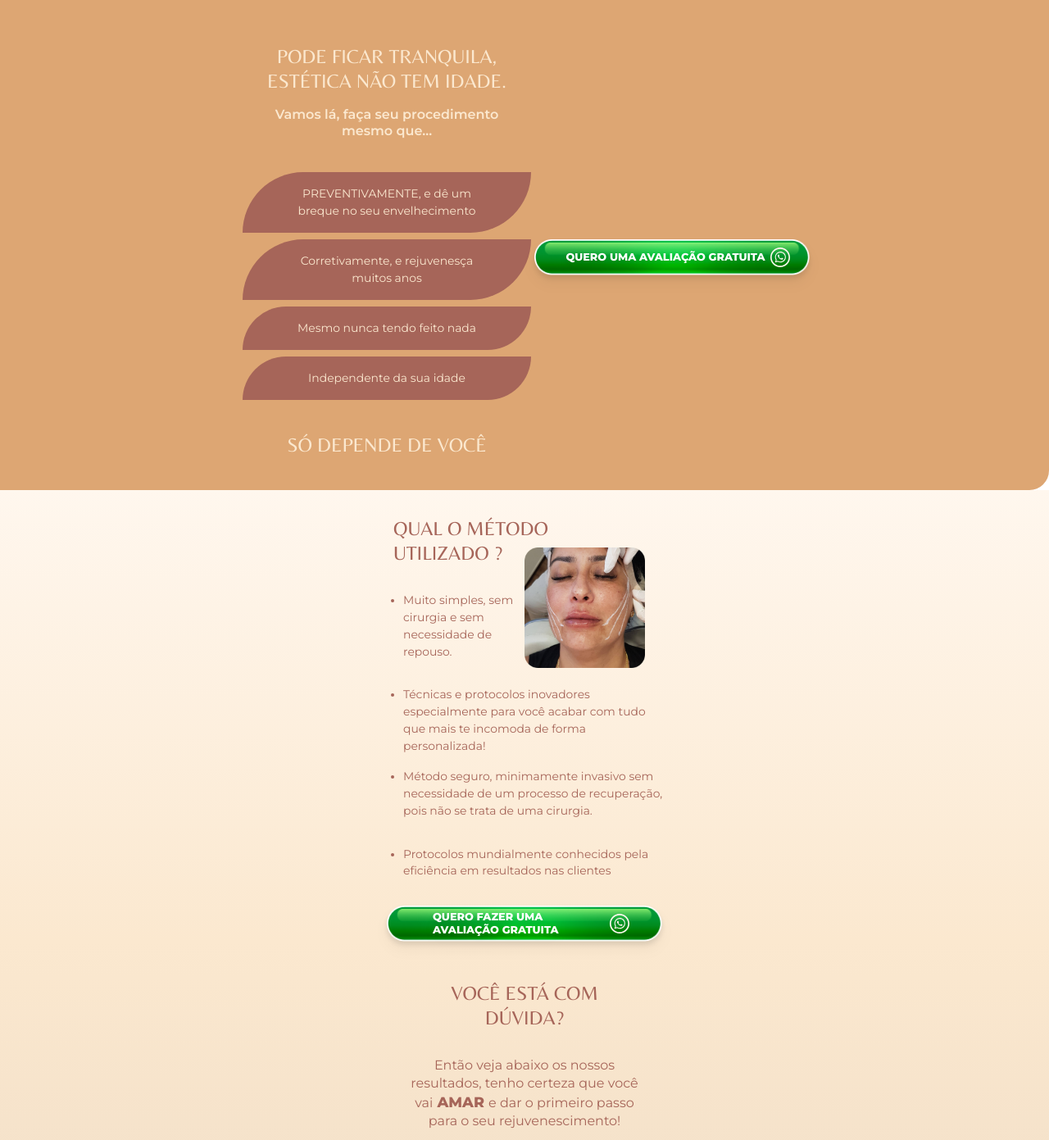
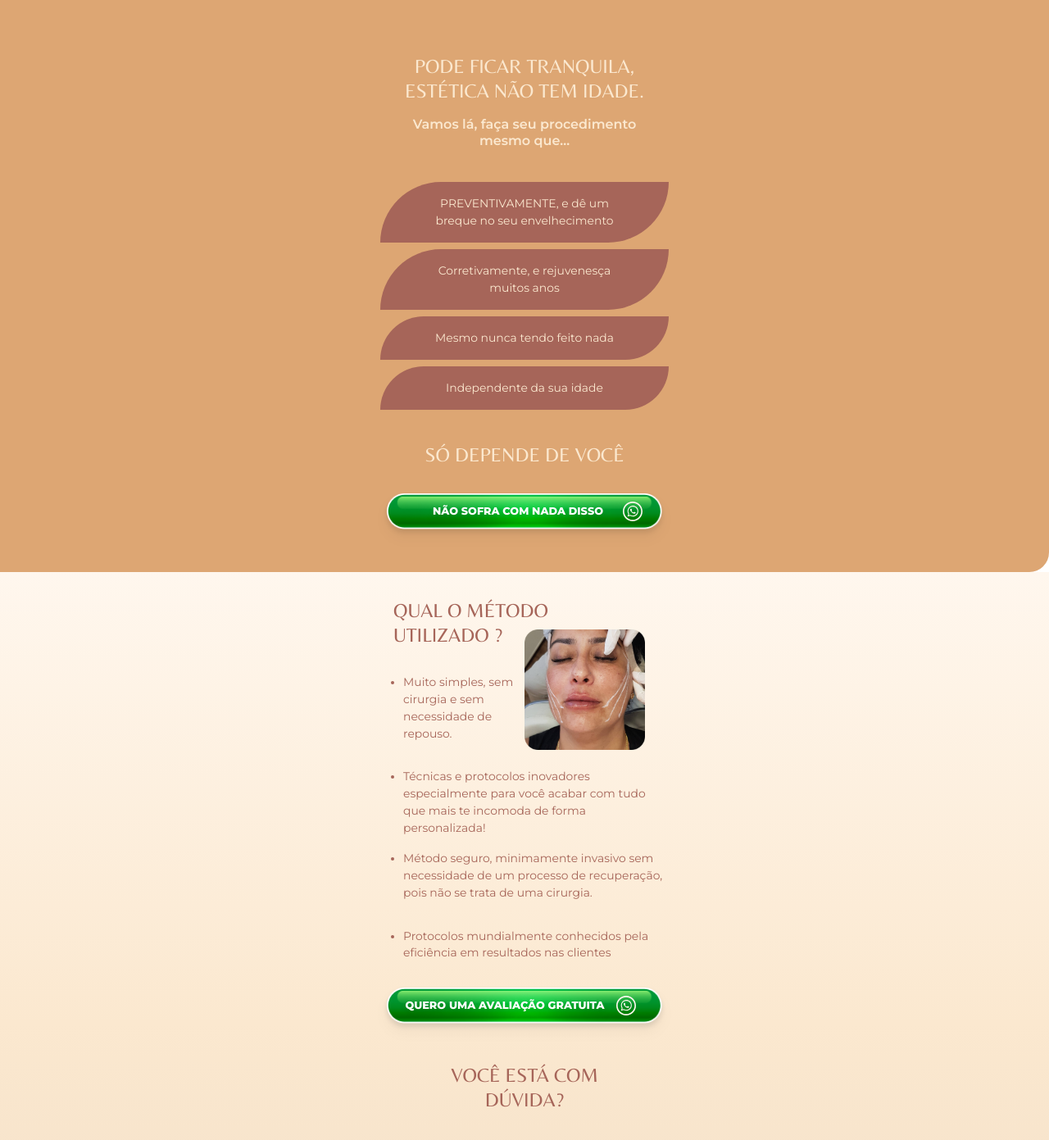
Before and after one commit to guisdarocha/clinicasalomao, a React (Vite) app in the folder clinica-salomao/: page / in a window 1280 px wide. Shown: the part 1646-3037 px from the top of the page at 82% size. Built offline with nearby package versions, Linux system fonts and the light colour scheme; a web font is replaced by a local one.

Commit message:
Iniciada revisão da pagina

```diff
--- a/clinica-salomao/src/components/Metodo/Metodo.tsx
+++ b/clinica-salomao/src/components/Metodo/Metodo.tsx
@@ -25,9 +25,8 @@ const Metodo = () => {
                 <a href='https://wa.me/5511997173432?text=Gostaria de saber mais sobre a Estética Salomão'>
                     <button className='flex justify-center items-center mx-auto cursor-pointer drop-shadow-lg '>
                         <img src={botao} alt="" className='relative w-[21rem] hover:w-[22rem] hover:shadow-dentro hover:shadow-creme hover:transition-all hover:ease-out hover:duration-700'/>
-                        <span className='absolute pr-[1rem] w-[14rem] text-left text-[0.8rem] font-mont font-extrabold drop-shadow-lg leading-tight text-branco uppercase'>Quero fazer uma
-avaliação gratuita </span>
-                        <img src={whats} alt="" className='absolute right-10 w-[1.5rem] h-auto  self-center '/>
+                        <span className='absolute pr-[3rem] w-[19rem] text-center text-[0.8rem] font-mont font-extrabold drop-shadow-lg leading-tight text-branco uppercase'>Quero uma avaliação gratuita</span>
+                        <img src={whats} alt="" className='absolute right-10 w-[1.5rem] h-auto  self-center -mr-2'/>
                     </button>
                 </a>
             </div>
--- a/clinica-salomao/src/components/Tranquila/Tranquila.tsx
+++ b/clinica-salomao/src/components/Tranquila/Tranquila.tsx
@@ -4,7 +4,7 @@ import botao from '../../assets/botao.png'
 const Tranquila = () => {
     return (
     <>
-    <div className=" bg-laranja flex justify-center items-center h-[600px] rounded-br-2xl">
+    <div className=" bg-laranja flex justify-center items-center h-[700px] rounded-br-2xl">
 
         <div className="grid grid-cols-1 mt-4 max-w-[360px]">
             <h3 className='text-[1.5rem] text-center text-creme font-belleza leading-tight justify-center items-center mx-auto uppercase'>Pode ficar tranquila, estética não tem idade.</h3>
@@ -28,18 +28,22 @@ const Tranquila = () => {
             <h3 className='text-[1.5rem]  mt-[2rem] text-center text-creme font-belleza leading-tight justify-center items-center mx-auto uppercase'>Só depende de você</h3>
 
 
-        </div>
-
-        <div className='flex justify-center items-center pt-[2rem] '>
+            <div className='flex justify-center items-center pt-[2rem]'>
          <a href='https://wa.me/5511997173432?text=Gostaria de saber mais sobre a Estética Salomão'>
             <button className='flex justify-center items-center mx-auto cursor-pointer drop-shadow-lg '>
                 <img src={botao} alt="" className='relative w-[21rem] hover:w-[22rem] hover:shadow-dentro hover:shadow-creme hover:transition-all hover:ease-out hover:duration-700'/>
-                <span className='absolute pr-[1rem] text-[0.8rem] text-center w-[22rem] font-mont font-extrabold drop-shadow-lg leading-tight text-branco uppercase'>Quero uma avaliação gratuita</span>
+                <span className='absolute pr-[1rem] text-[0.8rem] text-center w-[22rem] font-mont font-extrabold drop-shadow-lg leading-tight text-branco uppercase'>não sofra com nada disso</span>
                 <img src={whats} alt="" className='absolute right-6 w-[1.5rem] h-auto  self-center '/>
             </button>
           </a>
          </div>
+
+        </div>
+
+
     </div>
+
+
     </>
     )
 }
```
